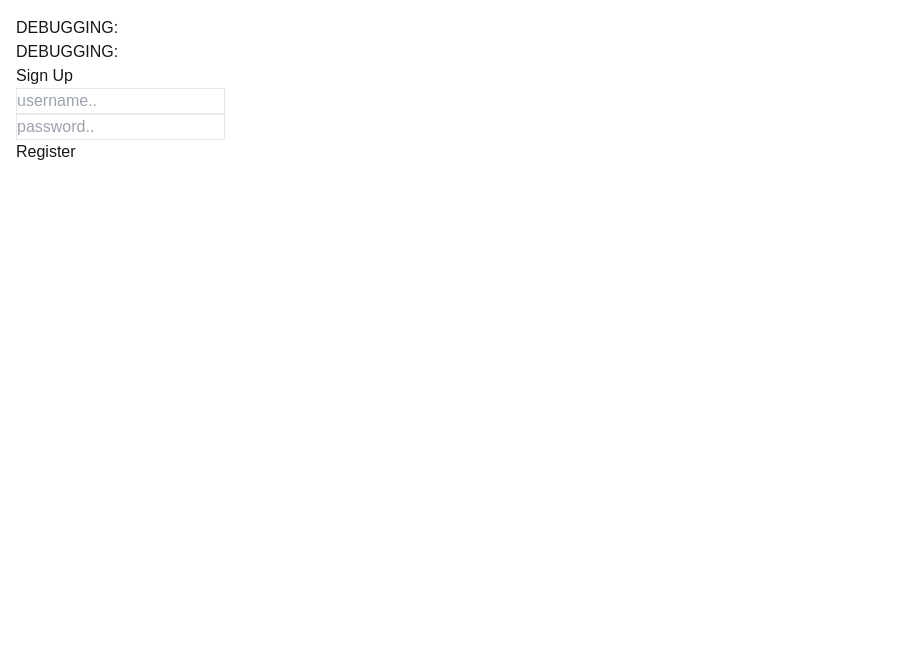
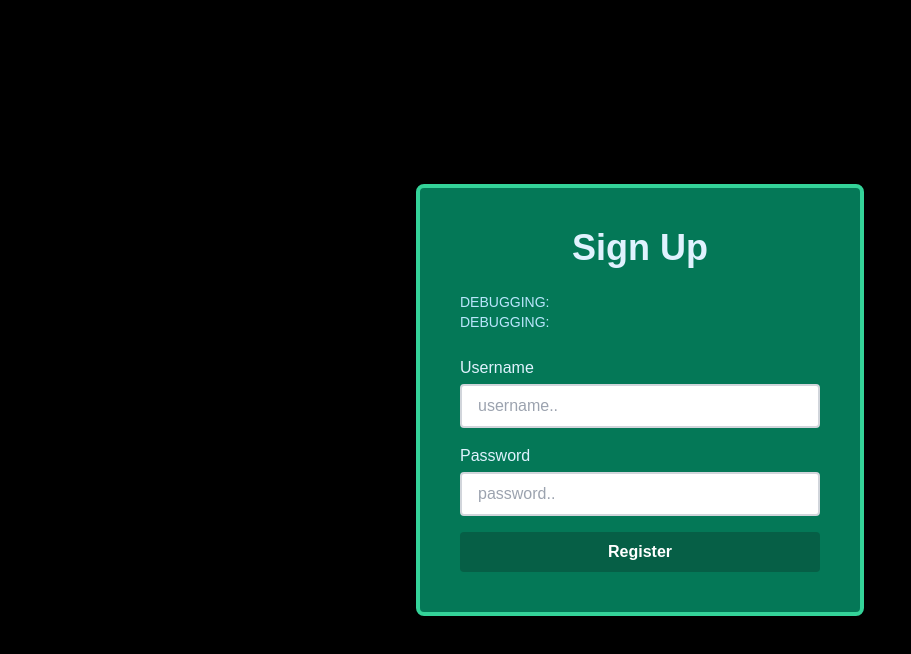
Before and after one commit to aldinalj/Enterprise_Project_Frontend, a Next.js app: page /sign-up in a window 1280 px wide. Shown: the top 654 px of the page, without its empty margins (0-911 px from the left). Built offline with nearby package versions, Linux system fonts and the light colour scheme.

Commit message:
Add css for sign up, sign in and index page

```diff
--- a/app/(authentication)/sign-in/page.tsx
+++ b/app/(authentication)/sign-in/page.tsx
@@ -74,12 +74,15 @@ export default function SignIn() {
   }
 
   return (
-    <div className="p-4">
-      <header>Sign In</header>
-      <form onSubmit={onSubmit}>
+    <div className="flex items-center justify-center min-h-screen bg-green-700">
+    <div className="w-full max-w-md bg-green-900 rounded-lg shadow-lg p-8">
+      <header className="text-4xl font-bold text-white flex items-center justify-center">Sign In</header>
+      <form onSubmit={onSubmit} className="space-y-4 text-white">
         {/* Username */}
         <div>
-          <label htmlFor="username">Username</label>
+          <label htmlFor="username" className="block text-white">
+            Username
+          </label>
           <input
             type="text"
             name="username"
@@ -87,6 +90,7 @@ export default function SignIn() {
             onChange={handleUserChange}
             placeholder="Enter your username"
             required
+            className="mt-1 block w-full p-2  rounded-md shadow-sm text-green-950 focus:outline-none bg-green-200 placeholder-green-900"
           />
         </div>
 
@@ -100,13 +104,25 @@ export default function SignIn() {
             onChange={handleUserChange}
             placeholder="Enter your password"
             required
+            className="mt-1 block w-full p-2 rounded-md shadow-sm text-green-950 focus:outline-none bg-green-200 placeholder-green-900"
           />
         </div>
-        {error && <p className="text-red-500">{error}</p>}
-        <button type="submit" disabled={loading}>
-          {loading ? "Signing in..." : "Sign In"}
+        {error && <p className="text-red-700">{error}</p>}
+        <button
+        type="submit"
+        disabled={loading}
+        className={`w-full py-2 px-4 text-white font-semibold rounded-md shadow-sm ${
+          loading
+            ? "bg-green-600 cursor-not-allowed"
+            : "bg-green-700 hover:bg-green-600 focus:ring-2 focus:ring-green-500"
+        }`}
+      >
+        {loading ? "Signing in..." : "Sign In"}
+
         </button>
       </form>
     </div>
+    </div>
+
   );
 }
--- a/app/(authentication)/sign-up/page.tsx
+++ b/app/(authentication)/sign-up/page.tsx
@@ -22,18 +22,24 @@ export default function SignUp() {
 
   return (
     <>
-      <div className="p-4">
+      <div className="flex items-center justify-center min-h-screen bg-black">
+  <div className="w-full max-w-md bg-emerald-700 rounded-lg p-10 border-4 border-emerald-400 shadow-lg">
+    <header className="text-4xl font-bold text-center text-sky-100 mb-6">
+      Sign Up
+    </header>
+    <div className="text-sm text-sky-200 mb-6">
       <p>DEBUGGING: {user.username}</p>
       <p>DEBUGGING: {user.password}</p>
-
-        <header>Sign Up</header>
+    </div>
     <section>
-          <form onSubmit={onSubmit}>
+      <form onSubmit={onSubmit} className="space-y-4">
         {/* Username */}
         <section>
-              <label htmlFor="username"></label>
+          <label htmlFor="username" className="block text-sky-100 mb-1">
+            Username
+          </label>
           <input
-                className="border "
+            className="w-full px-4 py-2 border-2 border-gray-300 rounded focus:outline-none focus:ring-2 focus:ring-pink-500 focus:border-pink-500"
             placeholder="username.."
             type="text"
             name="username"
@@ -43,9 +49,11 @@ export default function SignUp() {
 
         {/* Password */}
         <section>
-              <label htmlFor="password"></label>
+          <label htmlFor="password" className="block text-sky-100 mb-1">
+            Password
+          </label>
           <input
-                className="border"
+            className="w-full px-4 py-2 border-2 border-gray-300 rounded focus:outline-none focus:ring-2 focus:ring-pink-500 focus:border-pink-500"
             placeholder="password.."
             type="password"
             name="password"
@@ -53,9 +61,15 @@ export default function SignUp() {
           />
         </section>
 
-            <button type="submit">Register</button>
+        <button
+          type="submit"
+          className="w-full bg-emerald-800 hover:bg-emerald-600 text-white font-bold py-2 px-4 rounded focus:outline-none focus:ring-2 focus:ring-emerald-500"
+        >
+          Register
+        </button>
       </form>
     </section>
+  </div>
 </div>
     </>
   );
--- a/app/page.tsx
+++ b/app/page.tsx
@@ -65,16 +65,30 @@ export default function Home() {
   }
 
   return (
-    <div>
-      <p>Credentials</p>
+    <div className="flex items-center justify-center min-h-screen bg-black">
+      <div className="w-full max-w-md bg-sky-600 rounded-lg p-10 border-4 border-sky-800 shadpw-lg">
+        <header className="text-4xl font-bold text-center text-sky-100 mb-6">
+          Credentials
+          </header>
+          <div className="space-y-2">
       {user ? (
         <>
-          <p>Username: {user.username}</p>
-          <p>Password: {user.password}</p>
+          <p className="text-lg text-sky-200 break-words">
+            <span className="font-semibold">
+              Username: {user.username}
+              </span>
+            </p>
+          <p className="text-lg text-sky-200 break-words">
+          <span className="font-semibold">
+            Password: {user.password}
+            </span>
+            </p>
         </>
       ) : (
         <p>No user data available.</p>
       )}
     </div>
+    </div>
+    </div>
   );
 }
```
Lines whose indentation alone changed are shown as unchanged.
